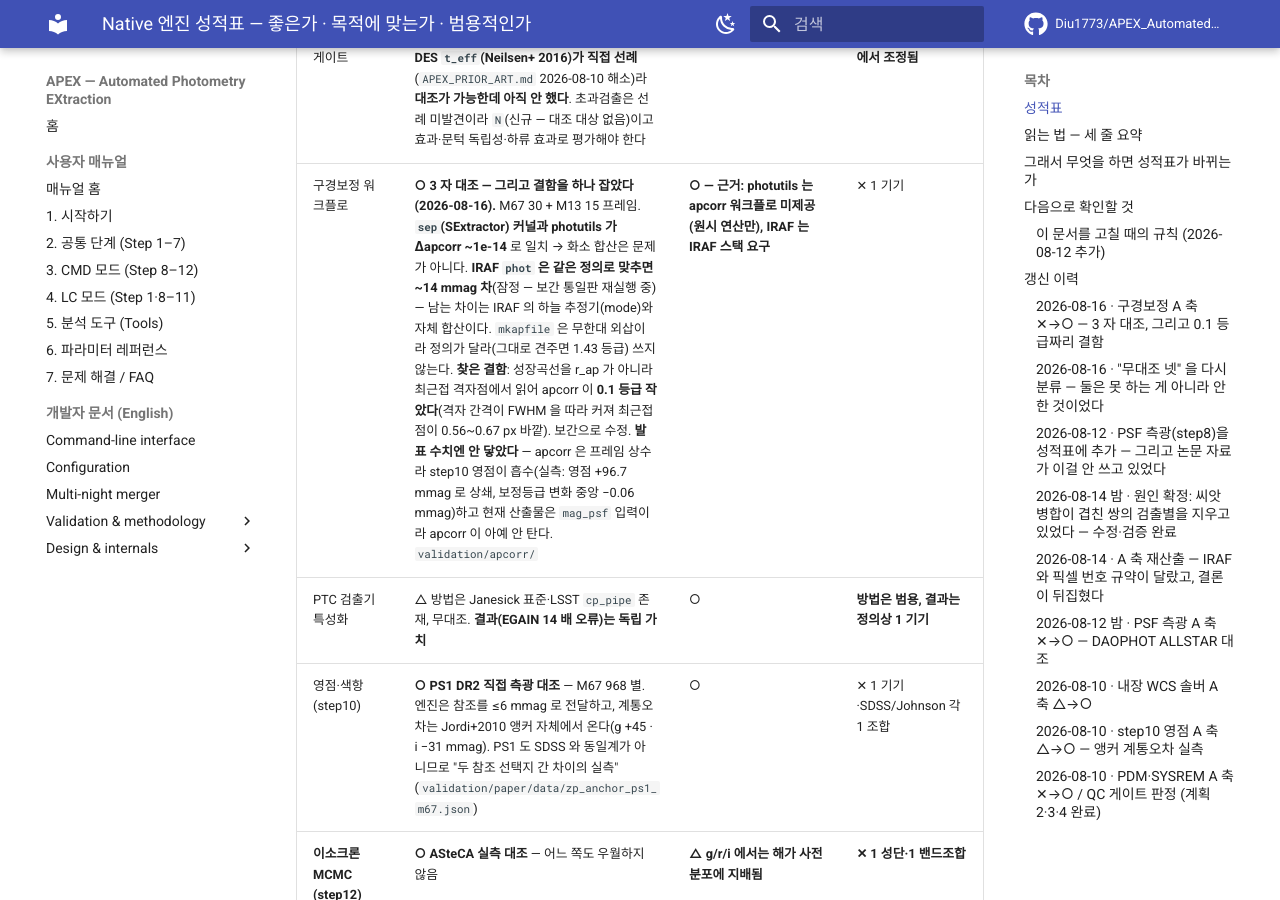
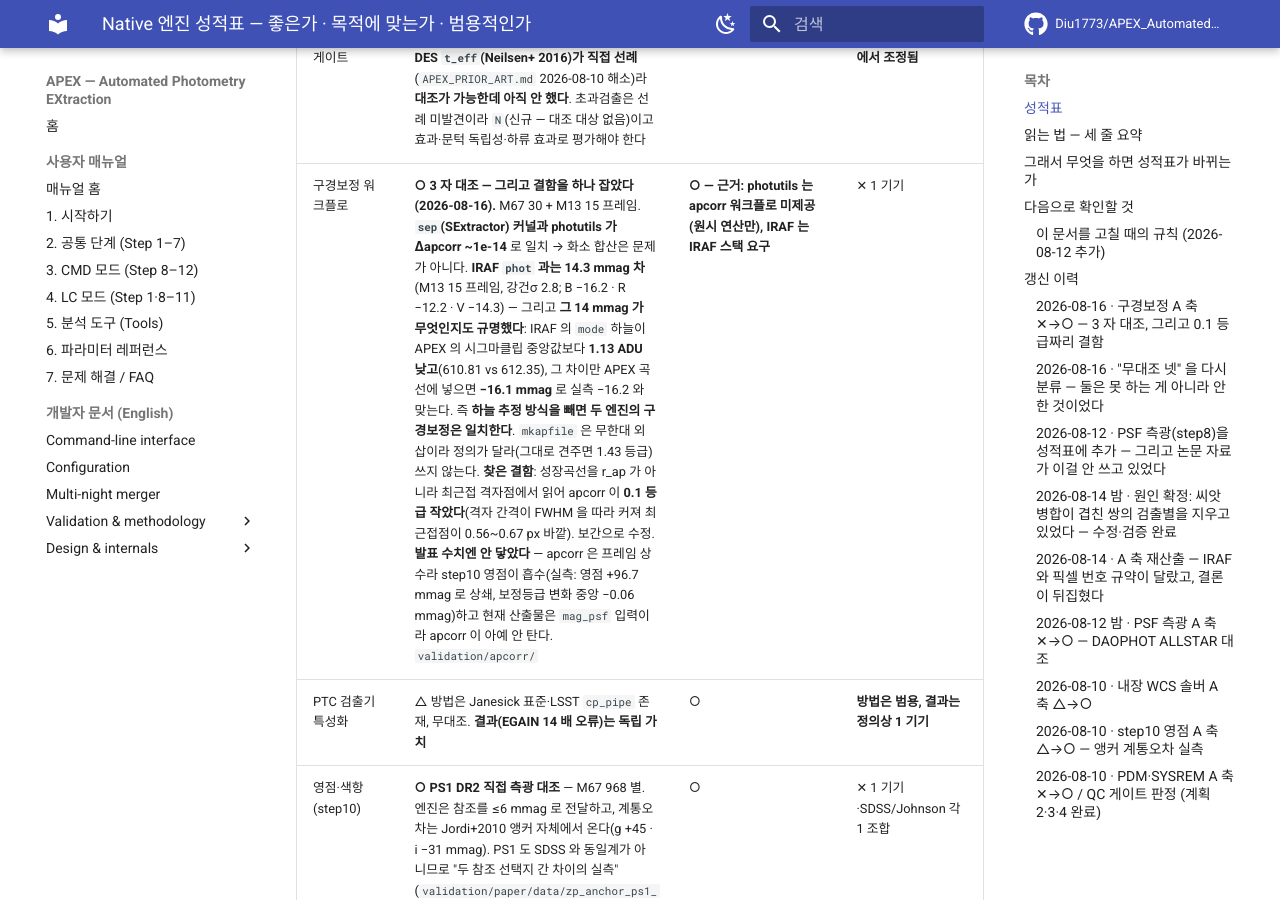
Before and after one commit to Diu1773/APEX_AutomatedPhotometryEXtraction, an MkDocs documentation site: the page built from docs/audit/APEX_ENGINE_SCORECARD.md, in a window 1280 px wide and 900 px high, scrolled down 1559 px. Built offline with MkDocs 1.6.1 and Material for MkDocs 9.7.7, drawn with Linux system fonts in a browser that asks for light colours; comment, search, counter and statistics services are not loaded; some of the changed text lies outside the part shown.

Commit message:
audit(apcorr): IRAF 대조 확정 — 14.3 mmag 이고 그 14 mmag 가 무엇인지도 안다
양쪽을 보간으로 통일한 M13 15 프레임: B -16.2 · R -12.2 · V -14.3 mmag,
전체 -14.3 (강건σ 2.8).

남은 차이는 전부 하늘 추정기다. 같은 별·같은 고리에서 IRAF 의 mode 하늘이
APEX 의 시그마클립 중앙값보다 1.13 ADU 낮다(610.81 vs 612.35). 그 차이만
APEX 성장곡선에 넣으면 -16.1 mmag 가 나오고 IRAF 실측이 -16.2 다. 하늘을
낮게 잡으면 모든 반경에서 플럭스가 늘지만 바깥 반경이 면적만큼 더 많이 늘어
포위분율이 내려가고 apcorr 이 커진다 — 부호와 크기가 둘 다 맞는다.
즉 하늘 추정 방식을 빼면 두 엔진의 구경보정은 일치한다.

변인통제 기록도 남겼다: 같은 자료에서 세 값이 나온다. 양쪽 옛 조회 -13.7,
한쪽만 고침 +86.1, 양쪽 보간 -14.3. 첫 값은 두 엔진이 같은 0.1 등급 편향을
공유해 상쇄된 것이라 일치가 검증이 아니었고, 세 판을 나란히 놓고서야 그것을
알 수 있다.

Co-Authored-By: Claude Opus 5 <noreply@anthropic.com>

```diff
--- a/docs/audit/APEX_ENGINE_SCORECARD.md
+++ b/docs/audit/APEX_ENGINE_SCORECARD.md
@@ -23,7 +23,7 @@
 | 강제측광 오케스트레이션 | ✕ 커널은 photutils(설계상 대조 대상 아님). **재중심·포화플래그·깊이 QC 는 무대조** | ○ | **✕ 1 기기** |
 | **PSF 측광 (step8)** | **○ IRAF DAOPHOT ALLSTAR · photutils 실측 대조 — 기기에 따라 갈린다.** 인공별 400 개, 게이트를 모든 엔진에서 끄고 채점. M13(CDK 0.5m, 0.393″/px): 완전도 **0.98**/0.90/0.85 · 공통 산포 0.056/**0.051**/0.078 · 짝지은 vs ALLSTAR +0.8 mmag [−3.0,+4.1]. NGC 5985(LCO 1m, 0.390″/px): **0.96**/0.92/0.90 · **0.0535**/0.0549/0.1213 · +1.9 [−1.4,+5.7] p=0.60. **Proxima field(LCO 0.4m QHY600, 0.744″/px)에서는 깨진다**: 완전도 **0.94**/0.90/0.84 인데 산포 0.0930/**0.0493**/0.0967 로 ALLSTAR 가 1.9 배 앞서고 짝지은 +24.1 mmag (p<1e−4). **단 그 격차는 정밀도가 아니라 프레임 영점이다** — 잔차 1 위 상관이 `trial`(r=+0.762, ALLSTAR 은 −0.029)이고 두 회차가 통째로 90 mmag 어긋난다(−52.1 / +38.1). 회차별 영점을 빼면 APEX 산포 0.0930 → **0.0544**, 짝지은 vs ALLSTAR **+4.5 mmag p=0.41 로 구분 안 됨**, vs photutils −14.3 (p<1e−4) 로 APEX 우세. 실전은 step10 이 프레임마다 영점을 맞추므로 흡수되지만, **영점이 프레임마다 90 mmag 흔들리는 것 자체는 미규명 결함**. 파라미터 전표 `PARAMETERS.md` | **○ 다이얼은 있으나 기본값은 건드릴 근거가 없다** — 실전이 적용하는 게이트는 `flags_psf==0` 한 겹이고(완전도 0.82), `qfit`·`reduced_chi2`·`snr_psf` 는 열로 나갈 뿐 거르지 않는다. 2 층 통계는 진리값 대비 2~5 배 틀린 별을 골라내지만(3 기기 재현), **문턱 3.0 을 켜도 영점이 안 바뀐다**(B 69.58→69.54 mmag, R·V 동일) — 영점은 밝은 719/4407 만 쓰고 자체 이상치 제거를 12~19 % 하므로 겨냥 대상이 겹치지 않는다. `qfit≤1` 만 영점을 9~11 % 줄이며 이는 문서화된 선택지. 모형 방식·보간 차수·그룹 예산·프로파일 오차도 파라미터 | **△ 3 광학계·3 검출기, 단 결론이 셋째에서 안 선다** — CDK 0.5m(Moravian) · LCO 1m(Sinistro CCD) · LCO 0.4m(QHY600 CMOS). 화소당 FWHM 은 5.0~7.1 px 로 좁아 **저표본은 여전히 미검증** |
 | 프레임 QC 게이트 | **✕ 무대조 — 단 선례는 있다.** depth-cost 는 **DES `t_eff`(Neilsen+ 2016)가 직접 선례**(`APEX_PRIOR_ART.md` 2026-08-10 해소)라 **대조가 가능한데 아직 안 했다**. 초과검출은 선례 미발견이라 `N`(신규 — 대조 대상 없음)이고 효과·문턱 독립성·하류 효과로 평가해야 한다 | ○ | **✕ 임계값이 한 자료에서 조정됨** |
-| 구경보정 워크플로 | **○ 3 자 대조 — 그리고 결함을 하나 잡았다 (2026-08-16).** M67 30 + M13 15 프레임. **`sep`(SExtractor) 커널과 photutils 가 Δapcorr ~1e-14** 로 일치 → 화소 합산은 문제가 아니다. **IRAF `phot` 은 같은 정의로 맞추면 ~14 mmag 차**(잠정 — 보간 통일판 재실행 중) — 남는 차이는 IRAF 의 하늘 추정기(mode)와 자체 합산이다. `mkapfile` 은 무한대 외삽이라 정의가 달라(그대로 견주면 1.43 등급) 쓰지 않는다. **찾은 결함**: 성장곡선을 r_ap 가 아니라 최근접 격자점에서 읽어 apcorr 이 **0.1 등급 작았다**(격자 간격이 FWHM 을 따라 커져 최근접점이 0.56~0.67 px 바깥). 보간으로 수정. **발표 수치엔 안 닿았다** — apcorr 은 프레임 상수라 step10 영점이 흡수(실측: 영점 +96.7 mmag 로 상쇄, 보정등급 변화 중앙 −0.06 mmag)하고 현재 산출물은 `mag_psf` 입력이라 apcorr 이 아예 안 탄다. `validation/apcorr/` | **○ — 근거: photutils 는 apcorr 워크플로 미제공(원시 연산만), IRAF 는 IRAF 스택 요구** | ✕ 1 기기 |
+| 구경보정 워크플로 | **○ 3 자 대조 — 그리고 결함을 하나 잡았다 (2026-08-16).** M67 30 + M13 15 프레임. **`sep`(SExtractor) 커널과 photutils 가 Δapcorr ~1e-14** 로 일치 → 화소 합산은 문제가 아니다. **IRAF `phot` 과는 14.3 mmag 차**(M13 15 프레임, 강건σ 2.8; B −16.2 · R −12.2 · V −14.3) — 그리고 **그 14 mmag 가 무엇인지도 규명했다**: IRAF 의 `mode` 하늘이 APEX 의 시그마클립 중앙값보다 **1.13 ADU 낮고**(610.81 vs 612.35), 그 차이만 APEX 곡선에 넣으면 **−16.1 mmag** 로 실측 −16.2 와 맞는다. 즉 **하늘 추정 방식을 빼면 두 엔진의 구경보정은 일치한다**. `mkapfile` 은 무한대 외삽이라 정의가 달라(그대로 견주면 1.43 등급) 쓰지 않는다. **찾은 결함**: 성장곡선을 r_ap 가 아니라 최근접 격자점에서 읽어 apcorr 이 **0.1 등급 작았다**(격자 간격이 FWHM 을 따라 커져 최근접점이 0.56~0.67 px 바깥). 보간으로 수정. **발표 수치엔 안 닿았다** — apcorr 은 프레임 상수라 step10 영점이 흡수(실측: 영점 +96.7 mmag 로 상쇄, 보정등급 변화 중앙 −0.06 mmag)하고 현재 산출물은 `mag_psf` 입력이라 apcorr 이 아예 안 탄다. `validation/apcorr/` | **○ — 근거: photutils 는 apcorr 워크플로 미제공(원시 연산만), IRAF 는 IRAF 스택 요구** | ✕ 1 기기 |
 | PTC 검출기 특성화 | △ 방법은 Janesick 표준·LSST `cp_pipe` 존재, 무대조. **결과(EGAIN 14 배 오류)는 독립 가치** | ○ | **방법은 범용, 결과는 정의상 1 기기** |
 | 영점·색항 (step10) | **○ PS1 DR2 직접 측광 대조** — M67 968 별. 엔진은 참조를 ≤6 mmag 로 전달하고, 계통오차는 Jordi+2010 앵커 자체에서 온다(g +45 · i −31 mmag). PS1 도 SDSS 와 동일계가 아니므로 "두 참조 선택지 간 차이의 실측" (`validation/paper/data/zp_anchor_ps1_m67.json`) | ○ | ✕ 1 기기·SDSS/Johnson 각 1 조합 |
 | **이소크론 MCMC (step12)** | **○ ASteCA 실측 대조** — 어느 쪽도 우월하지 않음 | **△ g/r/i 에서는 해가 사전분포에 지배됨** | **✕ 1 성단·1 밴드조합** |
@@ -74,8 +74,8 @@
    > 안 한 것**이고, 하나는 반쪽이며, 하나만 진짜 불가다.
    >
    > **같은 날 저녁 — 구경보정을 실제로 했고 ✕→○ 가 됐다.** `sep` 커널과
-   > photutils 가 1e-14 로 일치하고 IRAF `phot` 과도 십 mmag 대에서 만난다
-   > (보간 통일판 재실행 중, 확정 시 갱신). 겸사겸사
+   > photutils 가 1e-14 로 일치하고, IRAF `phot` 과의 14.3 mmag 는 하늘
+   > 추정기 차이(1.13 ADU)로 전부 설명된다. 겸사겸사
    > **0.1 등급짜리 결함**(성장곡선을 r_ap 가 아니라 최근접 격자점에서 읽음)을
    > 잡아 고쳤다 — 발표 수치엔 안 닿았지만 보고되는 apcorr 자체가 틀려 있었다.
    > **그러므로 A 축이 빈 것은 이제 셋이다**: 강제측광 오케스트레이션 ·
@@ -224,7 +224,7 @@ M67 30 + M13 15 프레임, 팔 넷. 상세는 `validation/apcorr/README.md`.
 | 재현 (photutils) | 오케스트레이션을 아는가 | **기록 정밀도까지 일치** (잔차 5e-7 = CSV 6자리 한계) |
 | **`sep` 커널** | 화소 합산 | **Δapcorr ~1e-14** — 무죄 |
 | 선택지 민감도 | 우리 결정이 답을 바꾸는가 | 평균 쌓기 +11~17 mmag · **격자 조회 +97~100 mmag** |
-| **IRAF `phot`** | 외부 도구와 맞는가 | **~14 mmag** (잠정, 재실행 중) |
+| **IRAF `phot`** | 외부 도구와 맞는가 | **14.3 mmag** — 전부 하늘 추정기 차(mode vs 시그마클립 중앙값, 1.13 ADU)로 설명됨 |
 
 **결함**: 성장곡선을 r_ap 가 아니라 **최근접 격자점**에서 읽고 있었다. 격자는
 `0.4·r_ap`~`1.15·r_ref` 를 14 등분하므로 간격이 FWHM 을 따라 커지고(FWHM 8 px
```
Also changed, not shown: validation/apcorr/README.md (+37 -5 lines).
